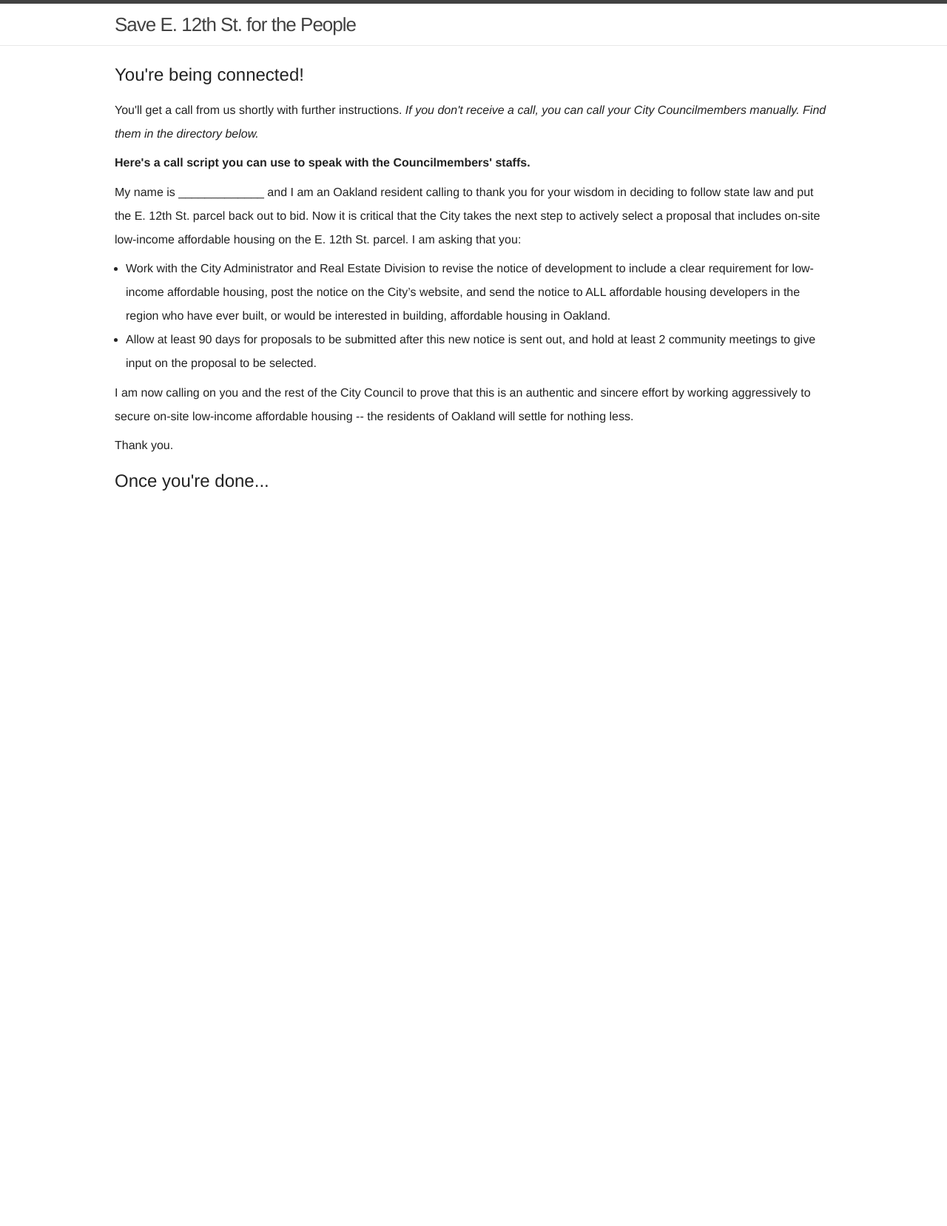
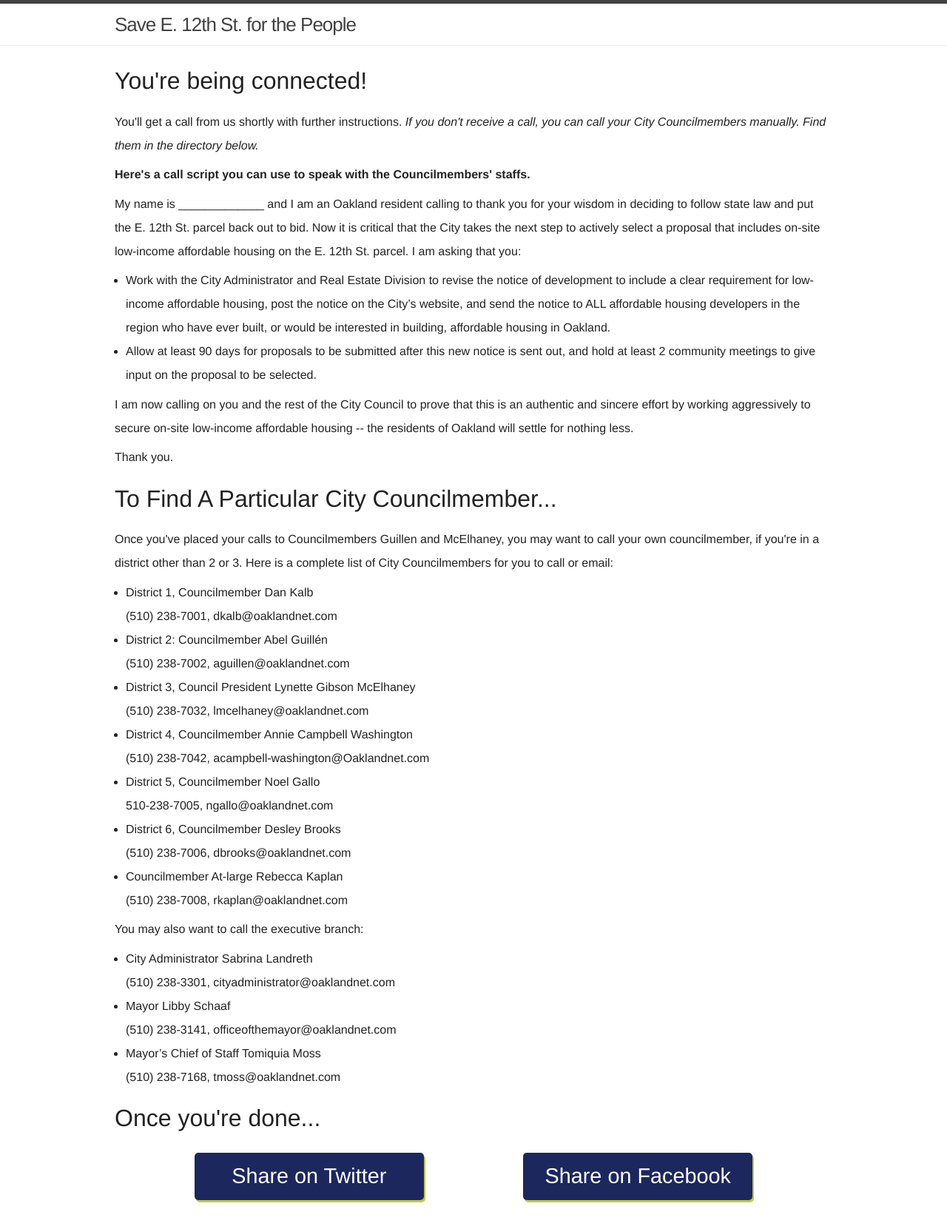
Before and after one commit to catachresis/savee12th, a Jekyll site: the page built from call-script.md, in a window 1280 px wide. Shown: the whole page at 74% size. Built offline with Jekyll 4.4.1, drawn with Linux system fonts in a browser that asks for light colours; before the commit the page ends 900 px from its top, so only the background shows below that.

Commit message:
updated landing page

```diff
--- /dev/null
+++ b/_includes/share.html
@@ -0,0 +1,4 @@
+<div class="share-page">
+    <span><a href="https://twitter.com/intent/tweet?text={{ page.twittertext | truncate: 100 }}&url={{ site.url }}" rel="nofollow" target="_blank" title="Share on Twitter">Share on Twitter</a></span>
+    <span><a href="https://www.facebook.com/sharer/sharer.php?u={{ site.url }}">Share on Facebook</a></span>
+</div>
--- a/_layouts/page.html
+++ b/_layouts/page.html
@@ -3,12 +3,10 @@ layout: default
 ---
 <div class="post">
 
-  <header class="post-header">
-    <h1 class="post-title">{{ page.title }}</h1>
-  </header>
-
   <article class="post-content">
     {{ content }}
   </article>
 
+  {% include share.html %}
+
 </div>
--- a/_sass/_share.scss
+++ b/_sass/_share.scss
@@ -8,10 +8,8 @@
 		font-size: 1.8em;
 		@include radius(5px);
 		color: white;
-		font-family: "league-gothic";
-		text-transform: uppercase;
 		border: 0;
-		width: 150px;
+		width: 300px;
 		margin-right: 65px;
 		margin-left: 65px;
 		margin-bottom: 20px;
--- a/call-script.md
+++ b/call-script.md
@@ -1,7 +1,8 @@
 ---
-layout: default
+layout: page
 title: "You're calling City Council"
 permalink: /call-script/
+twittertext: "Call City Council: obey the spirit, not just the letter, of the law %23SaveE12th"
 ---
 
 <h2>You're being connected!</h2>
@@ -19,4 +20,31 @@ permalink: /call-script/
 <p>
 Thank you.</p>
 </div>
+<h2>To Find A Particular City Councilmember...</h2>
+<p>Once you've placed your calls to Councilmembers Guillen and McElhaney, you may want to call your own councilmember, if you're in a district other than 2 or 3. Here is a complete list of City Councilmembers for you to call or email:</p>
+<ul>
+<li>District 1, Councilmember Dan Kalb<br />
+(510) 238-7001, dkalb@oaklandnet.com</li>
+<li>District 2: Councilmember Abel Guillén<br />
+(510) 238-7002, aguillen@oaklandnet.com</li>
+<li>District 3, Council President Lynette Gibson McElhaney<br />
+(510) 238-7032, lmcelhaney@oaklandnet.com</li>
+<li>District 4, Councilmember Annie Campbell Washington<br />
+(510) 238-7042, acampbell-washington@Oaklandnet.com</li>
+<li>District 5, Councilmember Noel Gallo<br />
+510-238-7005, ngallo@oaklandnet.com</li>
+<li>District 6, Councilmember Desley Brooks<br />
+(510) 238-7006, dbrooks@oaklandnet.com</li>
+<li>Councilmember At-large Rebecca Kaplan<br />
+(510) 238-7008, rkaplan@oaklandnet.com</li>
+</ul>
+<p>You may also want to call the executive branch:</p>
+<ul>
+<li>City Administrator Sabrina Landreth<br />
+(510) 238-3301, cityadministrator@oaklandnet.com </li>
+<li>Mayor Libby Schaaf<br />
+(510) 238-3141, officeofthemayor@oaklandnet.com</li>
+<li>Mayor’s Chief of Staff Tomiquia Moss<br />
+(510) 238-7168, tmoss@oaklandnet.com</li>
+</ul>
 <h2>Once you're done...</H2>
```
